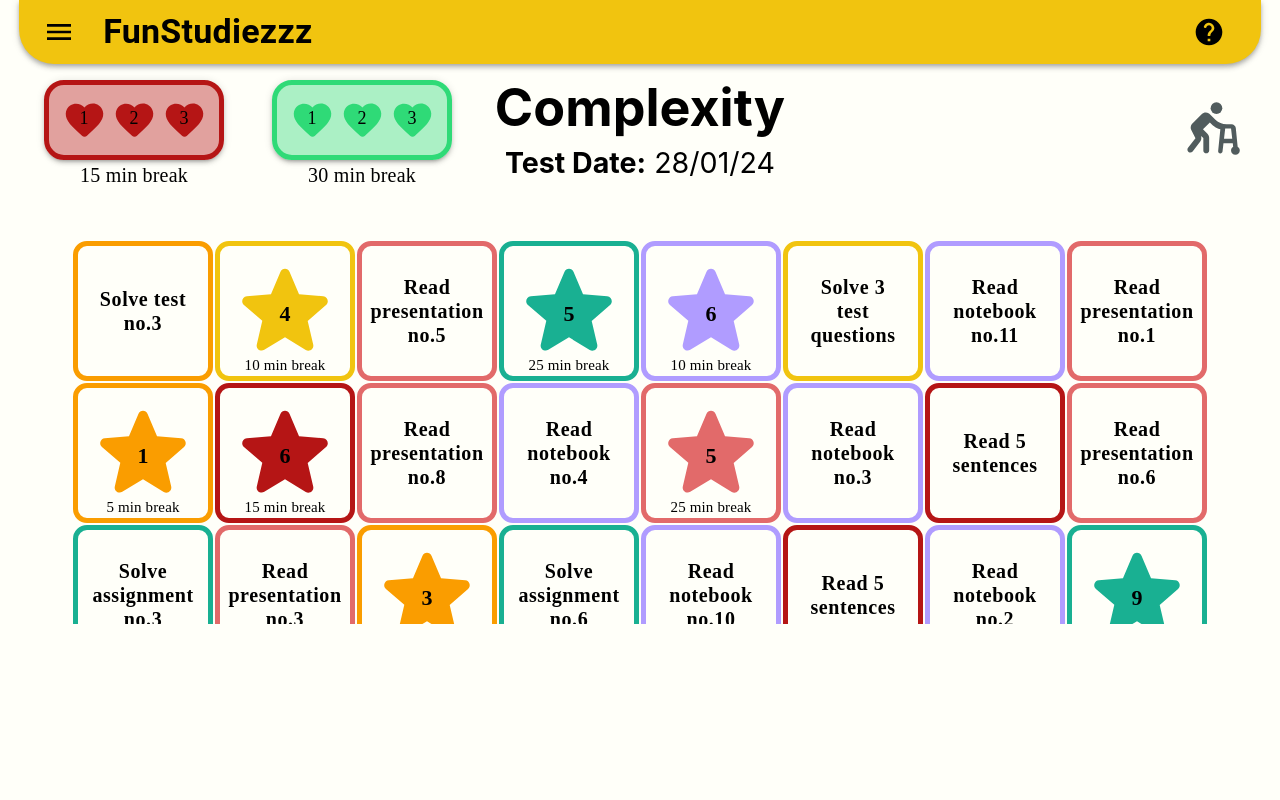
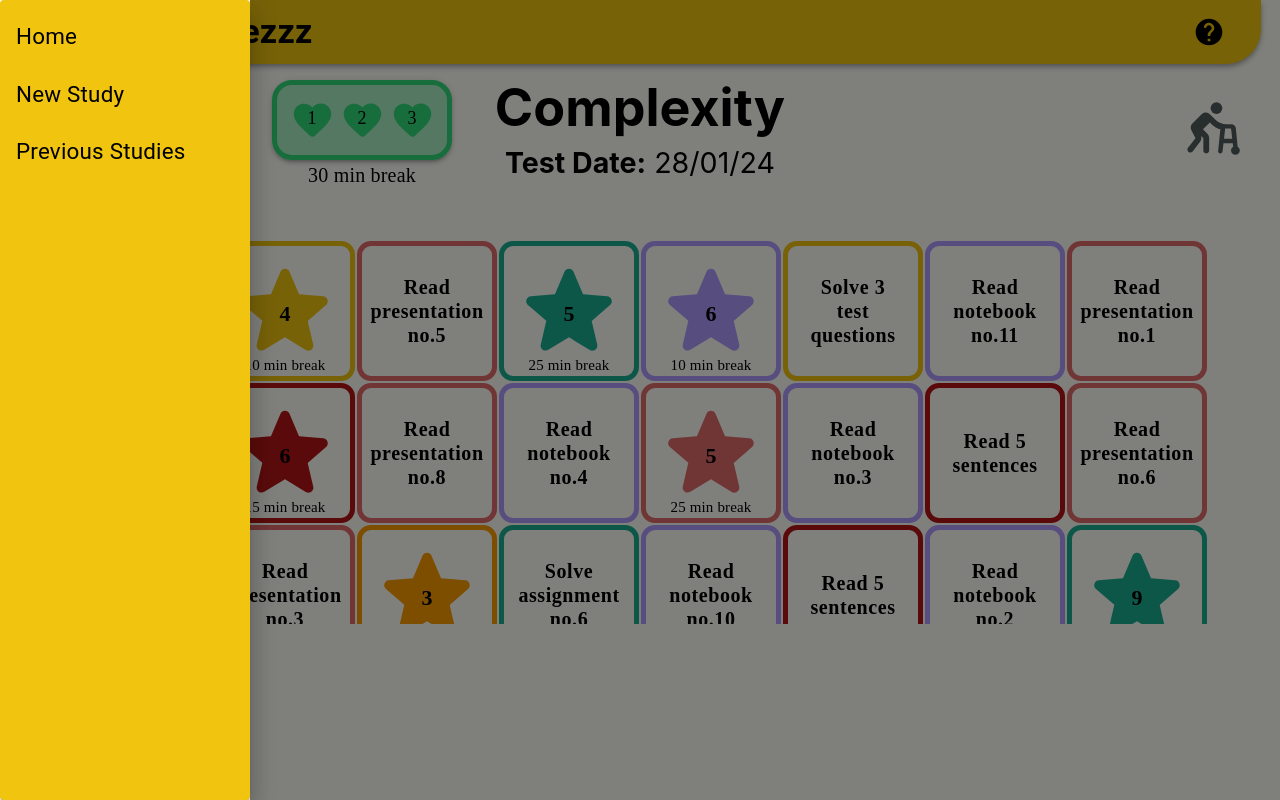
Before and after one commit to amit-erlich/FunStudiez, a React (Create React App) app: page / in a window 1280 px wide. Both pictures are taken after a click on the button 59 px from the left and 32 px from the top of the page. Built offline with nearby package versions, Linux system fonts and the light colour scheme.

Commit message:
a Drawer was added to AppBar

```diff
--- a/src/components/AppMainBar.js
+++ b/src/components/AppMainBar.js
@@ -1,4 +1,4 @@
-import * as React from 'react';
+import React, { useState } from 'react';
 import AppBar from '@mui/material/AppBar';
 import Box from '@mui/material/Box';
 import Toolbar from '@mui/material/Toolbar';
@@ -7,12 +7,34 @@ import Button from '@mui/material/Button';
 import IconButton from '@mui/material/IconButton';
 import MenuIcon from '@mui/icons-material/Menu';
 import HelpRoundedIcon from '@mui/icons-material/HelpRounded';
+import Drawer from '@mui/material/Drawer';
+import List from '@mui/material/List';
+import ListItem from '@mui/material/ListItem';
+import ListItemText from '@mui/material/ListItemText';
+import { Paper } from '@mui/material';
 import theme from '../theme';
-//theme.palette.black
-export default function AppMainBar() {
+
+function AppMainBar() {
+    const backgroundColor = theme.palette.yellow;
+    const [drawerOpen, setDrawerOpen] = useState(false);
+
+    const toggleDrawer = (open) => (event) => {
+        if (event.type === 'keydown' && (event.key === 'Tab' || event.key === 'Shift')) {
+          return;
+        }
+
+        setDrawerOpen(open);
+    };
+
+    const menuItems = [
+        { text: 'Home', onClick: () => console.log('Home clicked') },
+        { text: 'New Study', onClick: () => console.log('New Study clicked') },
+        { text: 'Previous Studies', onClick: () => console.log('Previous Studies clicked') },
+    ];
+
     return (
         <Box sx={{ flexGrow: 1, width: '97%' }}>
-        <AppBar position="static" sx={{ backgroundColor: theme.palette.yellow, borderRadius: '0 0 35px 35px' }}>
+            <AppBar position="static" sx={{ backgroundColor: backgroundColor, borderRadius: '0 0 35px 35px' }}>
                 <Toolbar style={{ display: 'flex', justifyContent: 'space-between', color: theme.palette.black }}>
                     <div style={{ display: 'flex', alignItems: 'center' }}>
                         <IconButton
@@ -20,6 +42,7 @@ export default function AppMainBar() {
                             edge="start"
                             color="inherit"
                             aria-label="menu"
+                            onClick={toggleDrawer(true)}
                             sx={{ mr: 2 }}
                         >
                             <MenuIcon style={{ fontSize: '2rem' }}/>
@@ -38,6 +61,22 @@ export default function AppMainBar() {
                     </IconButton>
                 </Toolbar>
             </AppBar>
+            <Drawer anchor="left" open={drawerOpen} onClose={toggleDrawer(false)}>
+                <Paper sx={{ backgroundColor: backgroundColor, width: '250px', height: '100%' }}>
+                    <List>
+                    {menuItems.map((item, index) => (
+                        <ListItem button key={index} onClick={item.onClick}>
+                        <ListItemText
+                            primary={item.text}
+                            primaryTypographyProps={{ style: { color: theme.palette.black, fontSize: '1.4rem' } }}
+                        />
+                        </ListItem>
+                    ))}
+                    </List>
+                </Paper>
+            </Drawer>
         </Box>
     );
-}
+};
+
+export default AppMainBar;
```
Lines whose indentation alone changed are shown as unchanged.
